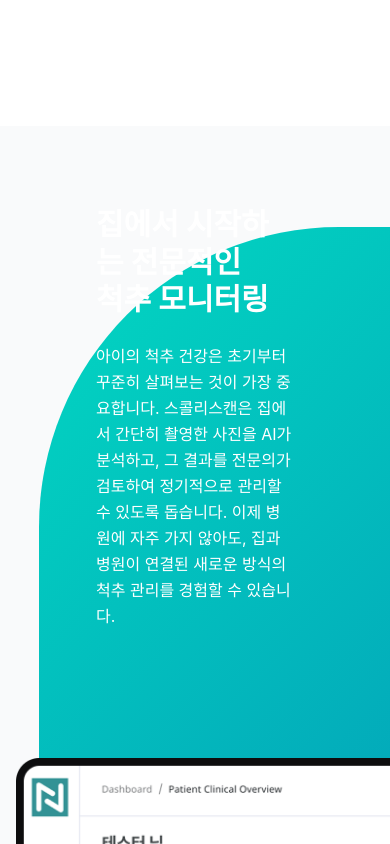
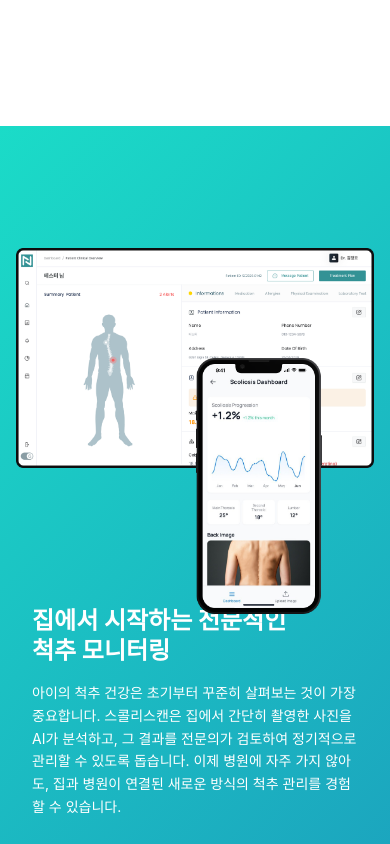
Before and after one commit to Soyeon1030/nextvine-scolio-scan, a Next.js app: page / in a window 390 px wide. Shown: the part 4660-5504 px from the top of the page. Built offline with nearby package versions, Linux system fonts and the light colour scheme; a web font is replaced by a local one.

Commit message:
[UPDATE] 모니터링 섹션 반응형

```diff
--- a/components/sections/Monitoring.tsx
+++ b/components/sections/Monitoring.tsx
@@ -31,46 +31,47 @@ export function Monitoring({ language }: MonitoringProps) {
   }
 
   return (
-    <div className="h-full flex items-center justify-center bg-gray-50 relative overflow-hidden">
-      {/* 배경 도형 - 섹션의 80% 높이, 90% 너비로 오른쪽에서 시작 */}
+    <div className="h-full lg:flex lg:items-center lg:justify-center min-h-[800px] lg:min-h-screen bg-gray-50 relative overflow-hidden">
+      {/* 모바일/태블릿용 gradient 배경 */}
+      <div className="absolute inset-0 gradient-primary lg:hidden opacity-90" />
+      {/* 배경 도형 - PC/노트북에서만 표시 */}
       <motion.div
         initial={{ x: '50vw', opacity: 0 }}
         whileInView={{ x: 0, opacity: 1 }}
         transition={{ duration: 0.8, delay: 0.2 }}
-        className="absolute bottom-[0%] right-0 gradient-primary rounded-tl-[300px]"
+        className="hidden lg:block absolute bottom-[0%] right-0 gradient-primary rounded-tl-[300px]"
         style={{
           height: '90%',
-          width: '90%',
+          width: '95%',
           zIndex: 1
         }}
       />
 
       <Container size="1600">
-        <div className="grid grid-cols-1 lg:grid-cols-2 gap-8 lg:gap-16 items-center relative z-10">
+        <div className="grid grid-cols-1 lg:grid-cols-2 gap-8 lg:gap-16 items-center relative z-10 py-8 sm:py-12 lg:py-0">
           {/* 텍스트 콘텐츠 - 왼쪽 하단 */}
           <motion.div
             initial={{ opacity: 0, x: -50 }}
             whileInView={{ opacity: 1, x: 0 }}
             transition={{ duration: 0.8 }}
-            className="space-y-6 lg:self-end lg:pb-16 p-20"
+            className="space-y-4 sm:space-y-6 p-4 sm:p-6 lg:self-end lg:pb-16 lg:p-20 order-2 lg:order-1"
           >
-            <h2 className="text-3xl md:text-4xl lg:text-5xl font-bold text-white leading-tight">
+            <h2 className="text-2xl sm:text-3xl md:text-4xl lg:text-5xl font-bold text-white leading-tight">
               {content[language].title}
             </h2>
-            <p className="text-base md:text-lg text-white leading-relaxed">
+            <p className="text-sm sm:text-base lg:text-lg text-white leading-relaxed">
               {content[language].subtitle}
             </p>
           </motion.div>
 
           {/* 이미지 영역 - 오른쪽 */}
-          <div className="relative lg:h-[600px] h-[400px] overflow-visible">
-
-            {/* PC 이미지 - sec6-pc (오른쪽에서 순차적으로 나옴, 일부가 오른쪽으로 걸쳐나감) */}
+          <div className="relative h-[400px] sm:h-[500px] lg:h-[600px] overflow-visible order-1 lg:order-2">
+            {/* PC 이미지 - sec6-pc - 데스크톱에서만 표시 */}
             <motion.div
               initial={{ x: 400, opacity: 0 }}
               whileInView={{ x: 0, opacity: 1 }}
               transition={{ duration: 0.8, delay: 0.4 }}
-              className="absolute top-4 left-0 w-[1100px] h-[680px]"
+              className="hidden lg:block absolute top-4 left-0 w-[1100px] h-[680px]"
             >
               <Image
                 src="/images/sec6-pc.png"
@@ -80,12 +81,12 @@ export function Monitoring({ language }: MonitoringProps) {
               />
             </motion.div>
 
-            {/* 앱 이미지 - sec6-app (오른쪽에서 순차적으로 나옴) */}
+            {/* 앱 이미지 - sec6-app */}
             <motion.div
               initial={{ x: 300, opacity: 0 }}
               whileInView={{ x: 0, opacity: 1 }}
               transition={{ duration: 0.8, delay: 0.6 }}
-              className="absolute top-24 left-72 w-[600px] h-[850px]"
+              className="absolute top-1/2 left-1/2 transform -translate-x-1/2 -translate-y-1/2 w-32 h-64 sm:w-40 sm:h-80 lg:top-24 lg:left-72 lg:w-[350px] lg:h-[600px] lg:transform-none"
               style={{ zIndex: 30 }}
             >
               <Image
@@ -95,6 +96,23 @@ export function Monitoring({ language }: MonitoringProps) {
                 className="object-contain"
               />
             </motion.div>
+
+            {/* 모바일/태블릿용 심플 사진 - PC 이미지 대체 */}
+            <motion.div
+              initial={{ opacity: 0, scale: 0.9 }}
+              whileInView={{ opacity: 1, scale: 1 }}
+              transition={{ duration: 0.8, delay: 0.2 }}
+              className="lg:hidden absolute inset-0 flex items-center justify-center"
+            >
+              <div className="relative w-full h-full mx-auto">
+                <Image
+                  src="/images/sec6-pc.png"
+                  alt="Mobile App Interface"
+                  fill
+                  className="object-contain"
+                />
+              </div>
+            </motion.div>
           </div>
         </div>
       </Container>
```
Also changed, not shown: public/images/sec6-app.png.
